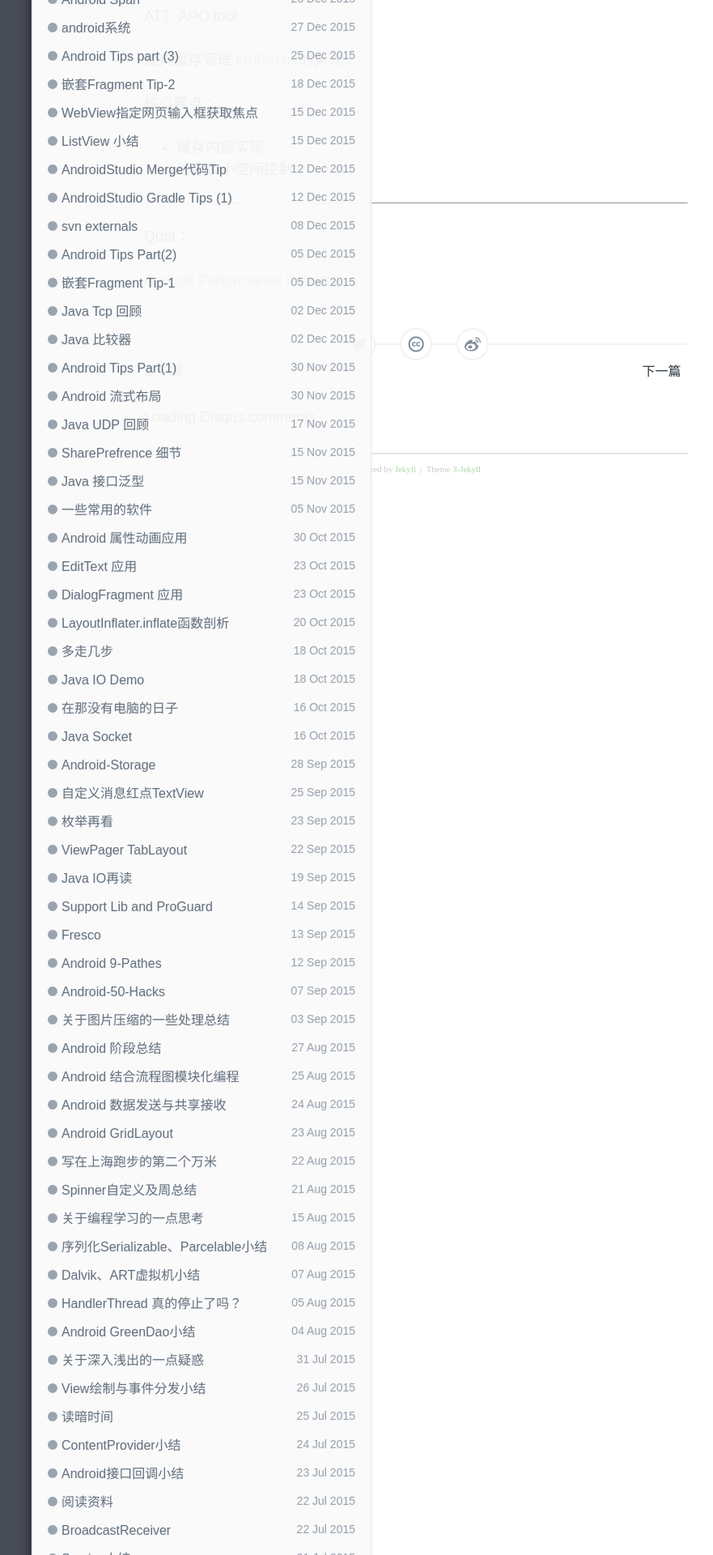
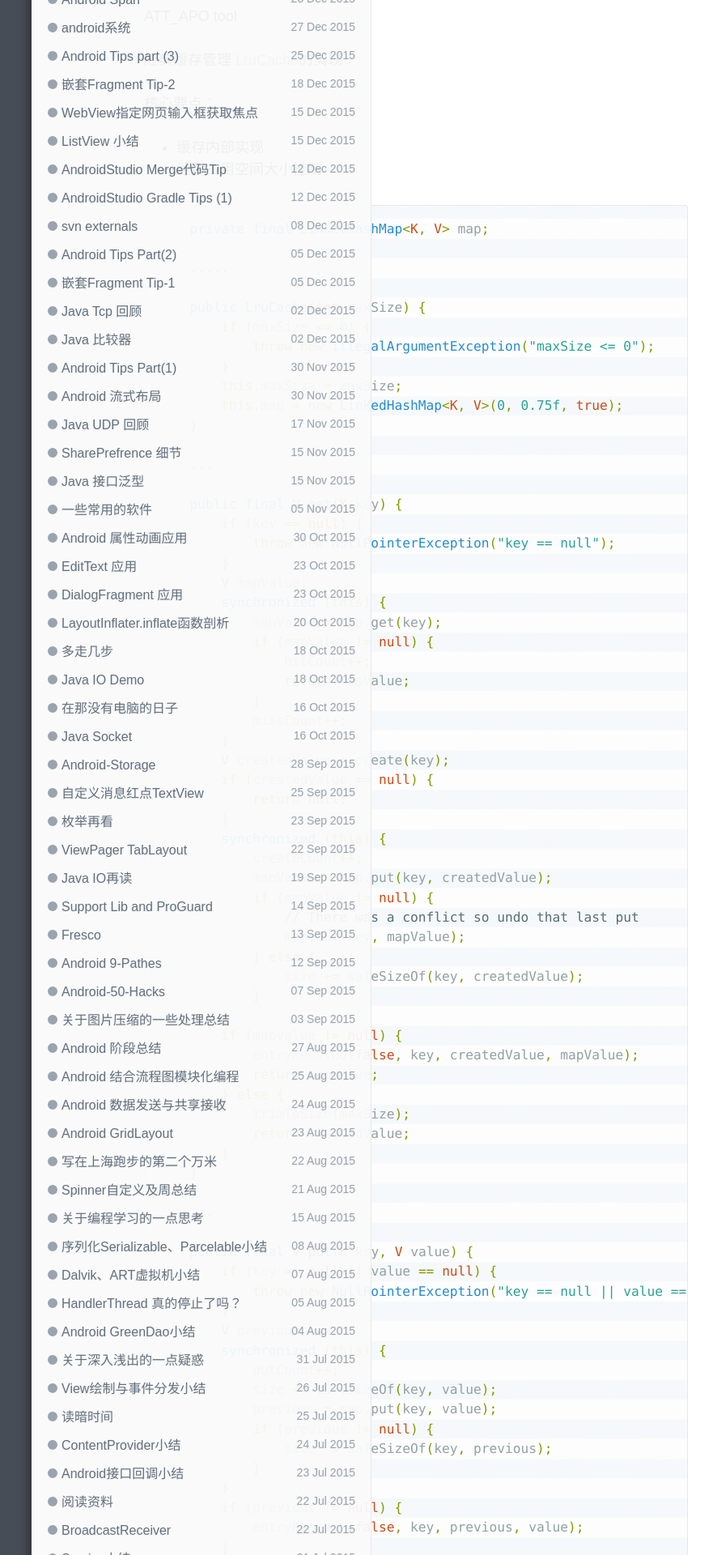
Before and after one commit to enlipan/enlipan.github.io, a Jekyll site: the page built from _posts/2016-01-30-android-performance-1.md, in a window 1280 px wide. Shown: the part 897-2817 px from the top of the page at 81% size, without its empty margins (126-1007 px from the left). Built offline with Jekyll 4.4.1, drawn with Linux system fonts in a browser that asks for light colours; nearby versions of some CDN libraries; comment, search, counter and statistics services are not loaded; some of the changed text lies outside the part shown.

Commit message:
modify pages android performance 1

```diff
--- a/_posts/2016-01-30-android-performance-1.md
+++ b/_posts/2016-01-30-android-performance-1.md
@@ -33,14 +33,140 @@ ATT_APO tool
 
 * 缓存内部实现
 
-* 缓存大小空间控制
+* 缓存占用空间大小控制
 
 
+{% highlight java%}
 
 
+    private final LinkedHashMap<K, V> map;
+
+    .....
+
+    public LruCache(int maxSize) {
+        if (maxSize <= 0) {
+            throw new IllegalArgumentException("maxSize <= 0");
+        }
+        this.maxSize = maxSize;
+        this.map = new LinkedHashMap<K, V>(0, 0.75f, true);
+    }
+
+    ...
+
+    public final V get(K key) {
+        if (key == null) {
+            throw new NullPointerException("key == null");
+        }
+        V mapValue;
+        synchronized (this) {
+            mapValue = map.get(key);
+            if (mapValue != null) {
+                hitCount++;
+                return mapValue;
+            }
+            missCount++;
+        }
+        V createdValue = create(key);
+        if (createdValue == null) {
+            return null;
+        }
+        synchronized (this) {
+            createCount++;
+            mapValue = map.put(key, createdValue);
+            if (mapValue != null) {
+                // There was a conflict so undo that last put
+                map.put(key, mapValue);
+            } else {
+                size += safeSizeOf(key, createdValue);
+            }
+        }
+        if (mapValue != null) {
+            entryRemoved(false, key, createdValue, mapValue);
+            return mapValue;
+        } else {
+            trimToSize(maxSize);
+            return createdValue;
+        }
+    }
+
+    ...
+
+    public final V put(K key, V value) {
+        if (key == null || value == null) {
+            throw new NullPointerException("key == null || value == null");
+        }
+        V previous;
+        synchronized (this) {
+            putCount++;
+            size += safeSizeOf(key, value);
+            previous = map.put(key, value);
+            if (previous != null) {
+                size -= safeSizeOf(key, previous);
+            }
+        }
+        if (previous != null) {
+            entryRemoved(false, key, previous, value);
+        }
+        trimToSize(maxSize);
+        return previous;
+    }
+
+    public void trimToSize(int maxSize) {
+        while (true) {
+            K key;
+            V value;
+            synchronized (this) {
+                if (size < 0 || (map.isEmpty() && size != 0)) {
+                    throw new IllegalStateException(getClass().getName()
+                            + ".sizeOf() is reporting inconsistent results!");
+                }
+                if (size <= maxSize) {
+                    break;
+                }
+                Map.Entry<K, V> toEvict = map.eldest();
+                if (toEvict == null) {
+                    break;
+                }
+                key = toEvict.getKey();
+                value = toEvict.getValue();
+                map.remove(key);
+                size -= safeSizeOf(key, value);
+                evictionCount++;
+            }
+            entryRemoved(true, key, value, null);
+        }
+    }
+
+    ...
+
+    protected V create(K key) {
+        return null;
+    }
+
+    protected int sizeOf(K key, V value) {
+        return 1;
+    }
+
+{% endhighlight %}
+
+数据结构： [LinkedHashMap](https://docs.oracle.com/javase/7/docs/api/java/util/LinkedHashMap.html)与HashMap的区别在于其利用链表保存了存入的顺序；且对于缓存需要不断在首尾切换添加，删除操作，链表结构实在是最好的是最好的实现方式；
+
+ * get(K key)
+
+  Hash结构的获取数据的方式，但是有一点不同就是当获取失败时，也就是并未存储对应的KeyValue时，会执行Create函数，也当Value与Key存在某些业务逻辑的对应关系时，可以通过复写Create函数完成未Put的Value的生成；
+
+ * create(K key)
 
 
+ * sizeOf(K key, V value)
 
+ 通过重写 sizeOf()函数，更加精细的指定 缓存大小的衡量方式，若不重写默认返回1，代表的其实是Entry的数量；
+
+ * put(K key, V value)
+
+ * trimToSize(int maxSize)
+
+   移除尾部Entry，知道缓存size小于限制；
 
 
 
```
Also changed, not shown: other parts of _posts/2016-01-30-android-performance-1.md (+4 -0 lines).
